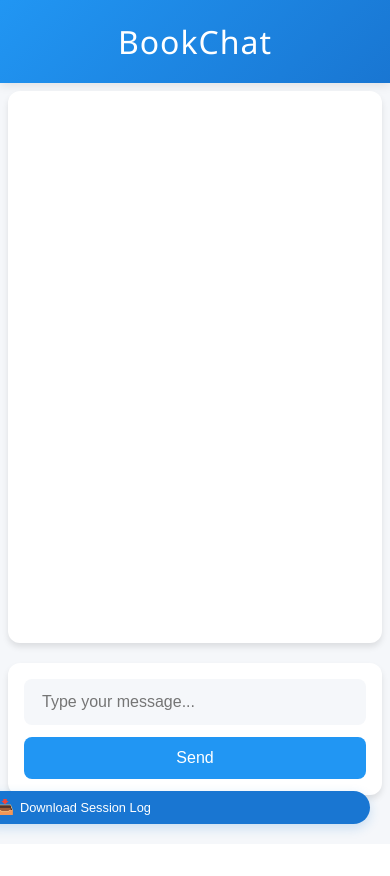
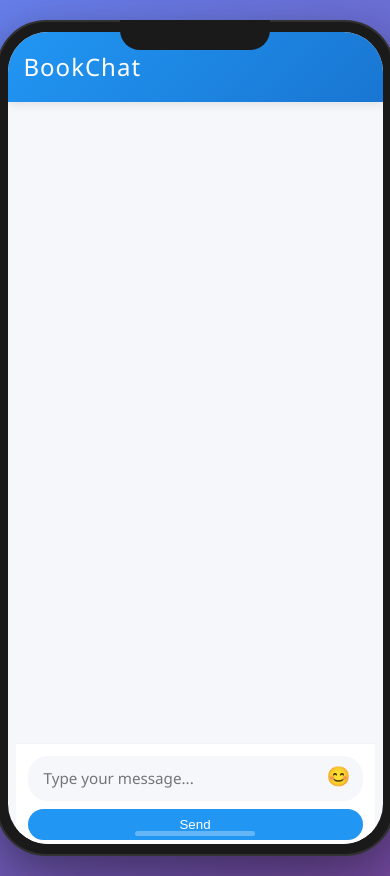
Before and after one commit to nmiller24/comchat2, a Flask app: page / in a window 390 px wide. Before the commit the page ends 837 px from the top, so only its background shows below. Run offline with Flask 3, Linux system fonts and the light colour scheme.

Commit message:
Enhanced UI with mobile phone frame design and improved styling

```diff
--- a/index.html
+++ b/index.html
@@ -5,27 +5,56 @@
     <meta name="viewport" content="width=device-width, initial-scale=1.0">
     <title>BookChat</title>
     <link rel="stylesheet" href="static/styles.css">
+    <script type="text/javascript">
+        function googleTranslateElementInit() {
+            new google.translate.TranslateElement({
+                pageLanguage: 'en',
+                includedLanguages: 'en,es,fr,de,it,pt,ru,zh-CN,ja,ko,ar,hi',
+                layout: google.translate.TranslateElement.InlineLayout.SIMPLE
+            }, 'google_translate_element');
+        }
+    </script>
+    <script src="https://translate.google.com/translate_a/element.js?cb=googleTranslateElementInit"></script>
 </head>
 <body>
+    <div class="phone-container">
+        <div class="phone-frame">
+            <div class="phone-notch"></div>
+            <div class="phone-screen">
                 <header class="header">
                     <h1>BookChat</h1>
+                    <div class="header-controls">
+                        <div id="google_translate_element"></div>
+                    </div>
                 </header>
 
                 <div class="container">
                     <div id="message-container"></div>
 
                     <form id="message-form">
-            <input type="text"
+                        <div class="input-container">
+                            <textarea
                                 id="message-input"
                                 placeholder="Type your message..."
                                 autocomplete="off"
-                   required>
+                                spellcheck="true"
+                                rows="1"
+                                required></textarea>
+                            <button type="button" id="emoji-button" class="emoji-button">😊</button>
+                        </div>
                         <button type="submit">Send</button>
                     </form>
+
+                    <div id="emoji-picker" class="emoji-picker">
+                        <!-- Emojis will be dynamically populated here -->
+                    </div>
                 </div>
 
                 <div id="error-notification"></div>
-
+            </div>
+            <div class="phone-button"></div>
+        </div>
+    </div>
     <script src="static/js/main.js"></script>
 </body>
 </html>
--- a/static/js/main.js
+++ b/static/js/main.js
@@ -3,13 +3,70 @@ document.addEventListener('DOMContentLoaded', () => {
     const messageContainer = document.getElementById('message-container');
     const messageForm = document.getElementById('message-form');
     const messageInput = document.getElementById('message-input');
+    const emojiButton = document.getElementById('emoji-button');
+    const emojiPicker = document.getElementById('emoji-picker');
     let sessionLog = [];
 
-    // Create download log button
-    const downloadLogButton = document.createElement('button');
-    downloadLogButton.textContent = 'Download Session Log';
-    downloadLogButton.className = 'download-log-btn';
-    document.querySelector('.container').appendChild(downloadLogButton);
+    // Common emojis array
+    const commonEmojis = [
+        '😊', '😂', '🤣', '❤️', '😍', '😒', '👍', '😭',
+        '😘', '🥰', '😅', '😉', '🙂', '😎', '🤔', '😢',
+        '😆', '🥺', '😋', '😇', '😡', '🤗', '😴', '🤓',
+        '👋', '🎉', '✨', '🌟', '💡', '📚', '✅', '❌'
+    ];
+
+    // Initialize emoji picker
+    function initializeEmojiPicker() {
+        commonEmojis.forEach(emoji => {
+            const emojiElement = document.createElement('div');
+            emojiElement.className = 'emoji-item';
+            emojiElement.textContent = emoji;
+            emojiElement.addEventListener('click', () => {
+                insertEmoji(emoji);
+                emojiPicker.classList.remove('active');
+            });
+            emojiPicker.appendChild(emojiElement);
+        });
+    }
+
+    // Insert emoji at cursor position
+    function insertEmoji(emoji) {
+        const start = messageInput.selectionStart;
+        const end = messageInput.selectionEnd;
+        const text = messageInput.value;
+        const before = text.substring(0, start);
+        const after = text.substring(end);
+        messageInput.value = before + emoji + after;
+        messageInput.focus();
+        messageInput.selectionStart = messageInput.selectionEnd = start + emoji.length;
+    }
+
+    // Auto-resize textarea
+    function autoResizeTextarea() {
+        messageInput.style.height = 'auto';
+        messageInput.style.height = (messageInput.scrollHeight) + 'px';
+    }
+
+    messageInput.addEventListener('input', autoResizeTextarea);
+    messageInput.addEventListener('keydown', (e) => {
+        if (e.key === 'Enter' && !e.shiftKey) {
+            e.preventDefault();
+            messageForm.dispatchEvent(new Event('submit'));
+        }
+    });
+
+    // Toggle emoji picker
+    emojiButton.addEventListener('click', (e) => {
+        e.stopPropagation();
+        emojiPicker.classList.toggle('active');
+    });
+
+    // Close emoji picker when clicking outside
+    document.addEventListener('click', (e) => {
+        if (!emojiPicker.contains(e.target) && !emojiButton.contains(e.target)) {
+            emojiPicker.classList.remove('active');
+        }
+    });
 
     // Initialize messages from localStorage
     function getMessages() {
@@ -34,60 +91,32 @@ document.addEventListener('DOMContentLoaded', () => {
         messageContainer.scrollTop = messageContainer.scrollHeight;
     }
 
-    function downloadSessionLog() {
-        if (sessionLog.length === 0) {
-            showError('No messages in current session');
-            return;
-        }
-
-        const logContent = sessionLog.map(entry =>
-            `[${entry.timestamp}] ${entry.message}`
-        ).join('\n');
-
-        const timestamp = new Date().toISOString().replace(/:/g, '-').replace('T', '_');
-        const filename = `session_log_${timestamp}.txt`;
-
-        const blob = new Blob([logContent], { type: 'text/plain' });
-        const a = document.createElement('a');
-        a.href = URL.createObjectURL(blob);
-        a.download = filename;
-
-        document.body.appendChild(a);
-        a.click();
-        document.body.removeChild(a);
-        URL.revokeObjectURL(a.href);
-    }
-
-    async function addMessage(content) {
+    function addMessage(content) {
         const messages = getMessages();
-        const timestamp = new Date().toISOString();
         const newMessage = {
+            id: Date.now(),
             content,
-            created_at: timestamp
+            created_at: new Date().toISOString()
         };
 
-        try {
-            // Add to session log
-            sessionLog.push({
-                timestamp: timestamp,
-                message: content
-            });
+        messages.push(newMessage);
+        saveMessages(messages);
+        updateMessages(messages);
 
-            // Continue with normal message display
-            messages.push(newMessage);
-            saveMessages(messages);
-            updateMessages(messages);
-            messageInput.value = '';
-        } catch (error) {
-            showError('Error saving message: ' + error.message);
-        }
+        // Add to session log
+        sessionLog.push({
+            timestamp: newMessage.created_at,
+            message: content
+        });
+
+        return newMessage;
     }
 
     function showError(message) {
-        const errorDiv = document.getElementById('error-notification');
-        errorDiv.textContent = message;
-        errorDiv.classList.add('show');
-        setTimeout(() => errorDiv.classList.remove('show'), 5000);
+        const errorNotification = document.getElementById('error-notification');
+        errorNotification.textContent = message;
+        errorNotification.classList.add('show');
+        setTimeout(() => errorNotification.classList.remove('show'), 3000);
     }
 
     function escapeHtml(unsafe) {
@@ -100,20 +129,39 @@ document.addEventListener('DOMContentLoaded', () => {
     }
 
     function formatTimestamp(timestamp) {
-        return new Date(timestamp).toLocaleTimeString();
+        const date = new Date(timestamp);
+        const now = new Date();
+        const isToday = date.toDateString() === now.toDateString();
+
+        const timeStr = date.toLocaleTimeString([], {
+            hour: '2-digit',
+            minute: '2-digit'
+        });
+
+        if (isToday) {
+            return `🕒 ${timeStr}`;
+        } else {
+            const dateStr = date.toLocaleDateString([], {
+                month: 'short',
+                day: 'numeric'
+            });
+            return `📅 ${dateStr}, ${timeStr}`;
+        }
     }
 
     // Event Listeners
     messageForm.addEventListener('submit', async (e) => {
         e.preventDefault();
         const content = messageInput.value.trim();
+
         if (content) {
-            await addMessage(content);
+            addMessage(content);
+            messageInput.value = '';
+            messageInput.style.height = 'auto';
         }
     });
 
-    downloadLogButton.addEventListener('click', downloadSessionLog);
-
     // Initial load of messages
     updateMessages(getMessages());
+    initializeEmojiPicker();
 });
--- a/static/styles.css
+++ b/static/styles.css
@@ -8,15 +8,71 @@
     --text-primary: #2c3e50;
     --text-secondary: #7f8c8d;
     --shadow-color: rgba(0, 0, 0, 0.1);
+    --phone-color: #1a1a1a;
 }
 
 body {
     margin: 0;
     padding: 0;
     font-family: 'Segoe UI', Tahoma, Geneva, Verdana, sans-serif;
-    background: var(--background-color);
+    background: linear-gradient(135deg, #667eea 0%, #764ba2 100%);
     color: var(--text-primary);
     line-height: 1.6;
+    min-height: 100vh;
+    display: flex;
+    align-items: center;
+    justify-content: center;
+}
+
+.phone-container {
+    padding: 20px;
+}
+
+.phone-frame {
+    position: relative;
+    width: 375px;
+    height: 812px;
+    background: var(--phone-color);
+    border-radius: 50px;
+    padding: 12px;
+    box-shadow:
+        0 50px 100px rgba(0, 0, 0, 0.25),
+        0 10px 30px rgba(0, 0, 0, 0.22),
+        inset 0 0 0 2px rgba(255, 255, 255, 0.1);
+    overflow: hidden;
+}
+
+.phone-notch {
+    position: absolute;
+    top: 0;
+    left: 50%;
+    transform: translateX(-50%);
+    width: 150px;
+    height: 30px;
+    background: var(--phone-color);
+    border-bottom-left-radius: 20px;
+    border-bottom-right-radius: 20px;
+    z-index: 100;
+}
+
+.phone-button {
+    position: absolute;
+    bottom: 20px;
+    left: 50%;
+    transform: translateX(-50%);
+    width: 120px;
+    height: 5px;
+    background: rgba(255, 255, 255, 0.3);
+    border-radius: 3px;
+}
+
+.phone-screen {
+    width: 100%;
+    height: 100%;
+    background: var(--background-color);
+    border-radius: 40px;
+    overflow: hidden;
+    position: relative;
 }
 
 .header {
@@ -25,20 +81,29 @@ body {
     padding: 1rem;
     text-align: center;
     box-shadow: 0 2px 10px var(--shadow-color);
+    display: flex;
+    justify-content: space-between;
+    align-items: center;
+    position: relative;
+    z-index: 1;
 }
 
 .header h1 {
     margin: 0;
-    font-size: 2em;
-    font-weight: 300;
+    font-size: 1.5em;
+    font-weight: 500;
     letter-spacing: 1px;
 }
 
+.header-controls {
+    display: flex;
+    align-items: center;
+    gap: 1rem;
+}
+
 .container {
-    max-width: 800px;
-    margin: 0 auto;
-    padding: 20px;
-    height: calc(100vh - 140px);
+    height: calc(100% - 70px);
+    padding: 0;
     display: flex;
     flex-direction: column;
 }
@@ -46,154 +111,208 @@ body {
 #message-container {
     flex-grow: 1;
     overflow-y: auto;
-    padding: 20px;
-    margin-bottom: 20px;
-    background: var(--message-bg);
-    border-radius: 12px;
-    box-shadow: 0 4px 6px var(--shadow-color);
+    padding: 15px;
+    padding-bottom: 0;
+    margin-bottom: 8px;
 }
 
 .message {
     margin-bottom: 16px;
     padding: 12px 16px;
-    background: var(--background-color);
-    border-radius: 8px;
+    background: var(--message-bg);
+    border-radius: 18px;
     box-shadow: 0 2px 4px var(--shadow-color);
-    transition: transform 0.2s ease;
+    transition: transform 0.2s ease, box-shadow 0.2s ease;
+    animation: messageAppear 0.3s ease-out;
+    max-width: 80%;
+}
+
+.message:nth-child(odd) {
+    margin-right: auto;
+    border-bottom-left-radius: 4px;
+}
+
+.message:nth-child(even) {
+    margin-left: auto;
+    border-bottom-right-radius: 4px;
+    background: var(--primary-color);
+    color: white;
+}
+
+.message:nth-child(even) .message-timestamp {
+    color: rgba(255, 255, 255, 0.8);
+}
+
+.message-content {
+    margin-bottom: 4px;
+    color: var(--text-primary);
+    font-size: 1rem;
+}
+
+.message-timestamp {
+    color: var(--text-secondary);
+    font-size: 0.85rem;
+    display: flex;
+    align-items: center;
+    gap: 4px;
+    opacity: 0.8;
+    transition: opacity 0.2s ease;
 }
 
 .message:hover {
     transform: translateX(4px);
+    box-shadow: 0 4px 8px var(--shadow-color);
 }
 
-.message-content {
-    color: var(--text-primary);
-    font-size: 1rem;
-    margin-bottom: 4px;
+.message:hover .message-timestamp {
+    opacity: 1;
 }
 
-.message-timestamp {
-    color: var(--text-secondary);
-    font-size: 0.8rem;
+.input-container {
+    display: flex;
+    gap: 8px;
+    flex: 1;
+    background: var(--background-color);
+    border-radius: 20px;
+    padding: 4px 8px;
 }
 
 #message-form {
     display: flex;
-    gap: 12px;
-    padding: 16px;
+    gap: 8px;
+    padding: 12px;
     background: var(--message-bg);
-    border-radius: 12px;
-    box-shadow: 0 4px 6px var(--shadow-color);
+    border-top: 1px solid rgba(0, 0, 0, 0.05);
+    margin: 0;
 }
 
 #message-input {
-    flex-grow: 1;
-    padding: 12px 16px;
-    border: 2px solid transparent;
-    border-radius: 8px;
-    background: var(--background-color);
-    font-size: 1rem;
-    color: var(--text-primary);
+    width: 100%;
+    padding: 8px;
+    border: none;
+    border-radius: 20px;
+    font-size: 0.95rem;
+    outline: none;
     transition: all 0.3s ease;
+    resize: none;
+    min-height: 20px;
+    max-height: 100px;
+    overflow-y: auto;
+    line-height: 1.4;
+    font-family: inherit;
+    background: transparent;
 }
 
-#message-input:focus {
-    outline: none;
-    border-color: var(--primary-color);
-    box-shadow: 0 0 0 3px rgba(33, 150, 243, 0.1);
-}
-
-#message-form button {
-    padding: 12px 24px;
+#message-form button[type="submit"] {
+    padding: 8px 16px;
     background: var(--primary-color);
-    color: white;
-    border: none;
-    border-radius: 8px;
-    font-size: 1rem;
-    cursor: pointer;
-    transition: all 0.3s ease;
-}
-
-#message-form button:hover {
-    background: var(--primary-dark);
-    transform: translateY(-1px);
-}
-
-#message-form button:active {
-    transform: translateY(1px);
-}
-
-.download-log-btn {
-    position: fixed;
-    bottom: 20px;
-    right: 20px;
-    padding: 8px 16px;
-    background: var(--primary-dark);
     color: white;
     border: none;
     border-radius: 20px;
     cursor: pointer;
-    font-size: 0.8rem;
+    transition: all 0.3s ease;
     font-weight: 500;
-    box-shadow: 0 4px 12px rgba(25, 118, 210, 0.2);
-    transition: all 0.3s ease;
+    min-width: 60px;
     display: flex;
     align-items: center;
-    gap: 6px;
+    justify-content: center;
 }
 
-.download-log-btn::before {
-    content: "📥";
-    font-size: 0.9rem;
+.emoji-button {
+    background: none;
+    border: none;
+    font-size: 1.2em;
+    cursor: pointer;
+    padding: 4px;
+    transition: all 0.3s ease;
+    border-radius: 50%;
+    display: flex;
+    align-items: center;
+    justify-content: center;
+    width: 32px;
+    height: 32px;
 }
 
-.download-log-btn:hover {
-    background: var(--primary-color);
-    transform: translateY(-2px);
-    box-shadow: 0 6px 16px rgba(25, 118, 210, 0.3);
+.emoji-picker {
+    display: none;
+    position: absolute;
+    bottom: 80px;
+    right: 20px;
+    background: white;
+    border: 1px solid var(--shadow-color);
+    border-radius: 12px;
+    padding: 12px;
+    box-shadow: 0 4px 20px rgba(0, 0, 0, 0.15);
+    grid-template-columns: repeat(8, 1fr);
+    gap: 8px;
+    z-index: 1000;
+    animation: scaleIn 0.2s ease-out;
+    transform-origin: bottom right;
+}
+
+@keyframes scaleIn {
+    from {
+        opacity: 0;
+        transform: scale(0.9);
+    }
+    to {
+        opacity: 1;
+        transform: scale(1);
+    }
+}
+
+.emoji-picker.active {
+    display: grid;
+}
+
+.emoji-item {
+    cursor: pointer;
+    padding: 6px;
+    text-align: center;
+    transition: all 0.2s ease;
+    font-size: 1.4em;
+    border-radius: 8px;
+    display: flex;
+    align-items: center;
+    justify-content: center;
+    width: 36px;
+    height: 36px;
+}
+
+.emoji-item:hover {
+    transform: scale(1.2);
+    background: var(--background-color);
+    box-shadow: 0 2px 8px rgba(0, 0, 0, 0.1);
 }
 
 #error-notification {
+    display: none;
     position: fixed;
-    top: -100px;
+    top: 20px;
     left: 50%;
     transform: translateX(-50%);
-    background: #ff5252;
+    background: #f44336;
     color: white;
     padding: 12px 24px;
-    border-radius: 8px;
-    box-shadow: 0 4px 12px rgba(255, 82, 82, 0.2);
-    transition: top 0.3s ease;
+    border-radius: 4px;
+    box-shadow: 0 2px 5px rgba(0, 0, 0, 0.2);
     z-index: 1000;
 }
 
 #error-notification.show {
-    top: 20px;
+    display: block;
+    animation: fadeIn 0.3s ease-in-out;
 }
 
-/* Scrollbar styling */
-::-webkit-scrollbar {
-    width: 8px;
+@keyframes fadeIn {
+    from { opacity: 0; transform: translate(-50%, -20px); }
+    to { opacity: 1; transform: translate(-50%, 0); }
 }
 
-::-webkit-scrollbar-track {
-    background: var(--background-color);
-}
-
-::-webkit-scrollbar-thumb {
-    background: var(--primary-color);
-    border-radius: 4px;
-}
-
-::-webkit-scrollbar-thumb:hover {
-    background: var(--primary-dark);
-}
-
-/* Animation for new messages */
-@keyframes messageIn {
+@keyframes messageAppear {
     from {
         opacity: 0;
-        transform: translateY(10px);
+        transform: translateY(20px);
     }
     to {
         opacity: 1;
@@ -201,8 +320,89 @@ body {
     }
 }
 
-.message {
-    animation: messageIn 0.3s ease-out;
+/* Google Translate customization */
+.goog-te-banner-frame {
+    display: none !important;
+}
+
+.goog-te-gadget {
+    font-family: inherit !important;
+    color: white !important;
+}
+
+.goog-te-gadget .goog-te-combo {
+    padding: 4px 8px;
+    border-radius: 4px;
+    background: rgba(255, 255, 255, 0.1);
+    border: 1px solid rgba(255, 255, 255, 0.3);
+    color: white;
+    font-family: inherit;
+}
+
+.goog-te-gadget span {
+    display: none !important;
+}
+
+/* Language selector styles */
+.language-selector {
+    position: relative;
+    display: flex;
+    flex-direction: column;
+    align-items: flex-end;
+    gap: 8px;
+}
+
+.flag-ribbon {
+    display: flex;
+    gap: 8px;
+    padding: 4px;
+    background: rgba(255, 255, 255, 0.1);
+    border-radius: 4px;
+    border: 1px solid rgba(255, 255, 255, 0.2);
+}
+
+.flag {
+    font-size: 1.5em;
+    cursor: pointer;
+    transition: transform 0.2s, opacity 0.2s;
+    opacity: 0.7;
+}
+
+.flag:hover {
+    transform: scale(1.2);
+    opacity: 1;
+}
+
+.flag.active {
+    opacity: 1;
+    transform: scale(1.1);
+}
+
+/* Scrollbar styling */
+::-webkit-scrollbar {
+    width: 8px;
+    height: 8px;
+}
+
+::-webkit-scrollbar-track {
+    background: rgba(0, 0, 0, 0.05);
+    border-radius: 4px;
+}
+
+::-webkit-scrollbar-thumb {
+    background: rgba(0, 0, 0, 0.15);
+    border-radius: 4px;
+    transition: background 0.3s ease;
+}
+
+::-webkit-scrollbar-thumb:hover {
+    background: rgba(0, 0, 0, 0.25);
+}
+
+/* Firefox scrollbar */
+* {
+    scrollbar-width: thin;
+    scrollbar-color: rgba(0, 0, 0, 0.15) rgba(0, 0, 0, 0.05);
 }
 
 .sync-status {
```
Also changed, not shown: README.md. Lines whose indentation alone changed are shown as unchanged.
